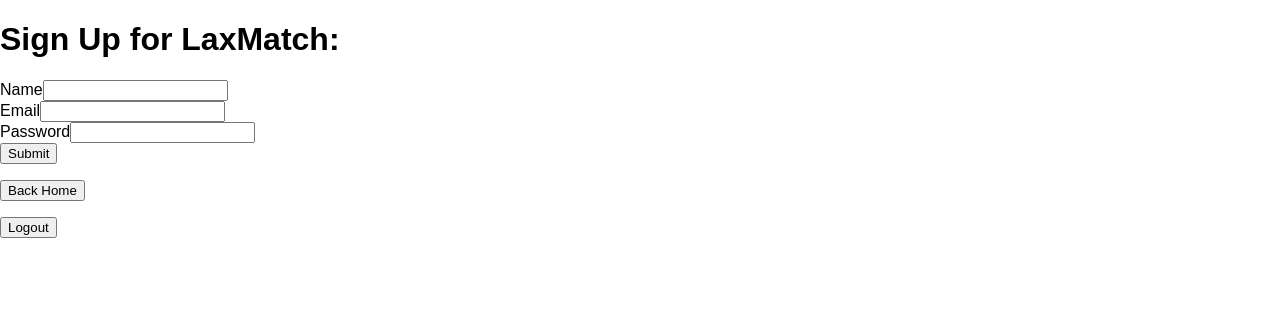
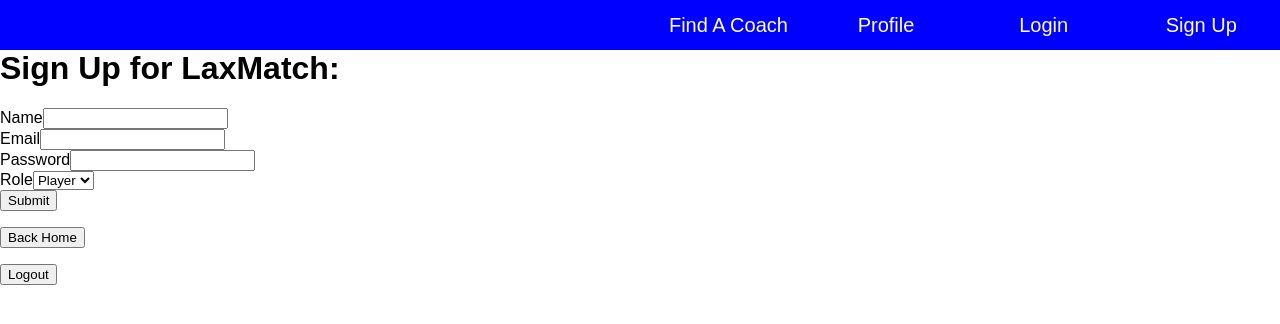
Before and after one commit to aammon14/laxmatch, a React (Create React App) app: page /signup in a window 1280 px wide. Shown: the top 324 px of the page. Built offline with nearby package versions, Linux system fonts and the light colour scheme.

Commit message:
sign up and sign up work

```diff
--- a/src/App.css
+++ b/src/App.css
@@ -1,28 +1,41 @@
-.App {
+/*Nav bar*/
+.nav_bar {
+  top: 0;
+  left: 0;
+  height: 50px;
+  background-color: blue;
+  position: fixed;
+  width: 100%;
+  z-index: 90;
+  display: flex;
+  justify-content: flex-end;
+  align-items: center;
+  text-decoration: none;
+  flex-direction: row;
+}
+.nav_links {
+  /*margin: auto 35px;*/
+  text-decoration: none;
+  width: 12%;
   text-align: center;
+  margin: auto 2px;
 }
-
-.App-logo {
-  animation: App-logo-spin infinite 20s linear;
-  height: 80px;
+.nav_container {
+  width: 40vw;
+  display: flex;
 }
-
-.App-header {
-  background-color: #222;
-  height: 150px;
-  padding: 20px;
+.nav_none {
+  text-decoration: none;
   color: white;
+  font-size: 20px;
+  font-weight: 200;
 }
-
-.App-title {
-  font-size: 1.5em;
+.nav_none:hover {
+  text-decoration: none;
+  color: white;
+  font-size: 20px;
+  font-weight: 800;
 }
-
-.App-intro {
-  font-size: large;
+body {
+  margin-top: 50px;
 }
-
-@keyframes App-logo-spin {
-  from { transform: rotate(0deg); }
-  to { transform: rotate(360deg); }
-}
--- a/src/App.js
+++ b/src/App.js
@@ -4,14 +4,17 @@
 import Home from "./components/Home";
 import Login from "./components/Login";
 import Signup from "./components/Signup";
+import Nav from "./components/Nav";
 // import CoachList from "./componenets/CoachList";
 // import CoachPortal from "./components/CoachPortal";
 // import PlayerProfile from "./components/PlayerProfile";
 // import Message from "./components/Message";
 import TokenService from "./services/TokenService";
+import "./App.css"
 
 class App extends Component {
   signup(data) {
+    console.log("in app.js signup, data is ", data);
     axios("http://localhost:3000/users/", {
       method: "POST",
       data
@@ -43,23 +46,45 @@
       <div>
         <BrowserRouter>
           <Switch>
-            <Route exact path="/" component={Home} />
+            <Route
+              exact
+              path="/"
+              render={props => {
+                return (
+                  <div>
+                    <Nav />
+                    <Home />
+                  </div>
+                );
+              }}
+            />
             <Route
               exact
               path="/signup"
-              component={props => (
-                <Signup {...props} submit={this.signup.bind(this)} />
-              )}
+              render={props => {
+                return (
+                  <div>
+                    <Nav />
+                    <Signup {...props} submit={this.signup.bind(this)} />
+                  </div>
+                );
+              }}
             />
             <Route
               exact
               path="/login"
-              component={props => (
-                <Login {...props} submit={this.login.bind(this)} />
-              )}
+              render={props => {
+                return (
+                  <div>
+                  <Nav />
+                  <Login {...props} submit={this.login.bind(this)} />
+                  </div>
+                )
+              }}
             />
           </Switch>
         </BrowserRouter>
+
         <div>
           <p>
             <button onClick={this.logout.bind(this)}>Logout</button>
--- /dev/null
+++ b/src/components/Nav.jsx
@@ -0,0 +1,32 @@
+import React, { Component } from "react";
+import { Link } from "react-router-dom";
+
+class Nav extends Component {
+  render() {
+    return (
+      <div className="nav_bar">
+        <div className="nav_links">
+          <Link className="nav_none" to="/">
+            Find A Coach
+          </Link>
+        </div>
+        <div className="nav_links right_link">
+          <Link className="nav_none" to="/">
+            Profile
+          </Link>
+        </div>
+        <div className="nav_links">
+          <Link className="nav_none" to="/login">
+            Login
+          </Link>
+        </div>
+        <div className="nav_links">
+          <Link className="nav_none" to="/signup">
+            Sign Up
+          </Link>
+        </div>
+      </div>
+    );
+  }
+}
+export default Nav;
--- a/src/components/Signup.jsx
+++ b/src/components/Signup.jsx
@@ -5,21 +5,19 @@
 export default class Signup extends Component {
   constructor(props) {
     super(props);
-
-    // set initial state
     this.state = {
       name: '',
       email: '',
-      password: ''
+      password: '',
+      role: ''
     };
-
     this.handleChange = this.handleChange.bind(this);
     this.handleSubmit = this.handleSubmit.bind(this);
   }
 
-  // preventDefault and lift state back up to the parent
   handleSubmit(e) {
     e.preventDefault();
+    console.log('in signup comp, this.state:', this.state)
     this.props.submit(this.state);
   }
 
@@ -42,7 +40,7 @@
               type="text"
               name="name"
               onChange={this.handleChange}
-              value={this.state.email} />
+              value={this.state.name} />
           </label>
           <br />
           <label>Email
@@ -61,6 +59,13 @@
               value={this.state.password} />
           </label>
           <br />
+          <label>Role
+            <select name='role' value={this.state.role} onChange={this.handleChange}>
+              <option name='role' value='player'>Player</option>
+              <option name='role' value='coach'>Coach</option>
+            </select>
+          </label>
+          <br />
           <button type="submit" value="Submit">Submit</button>
         </form>
         <p><Link to="/"><button>Back Home</button></Link></p>
```
